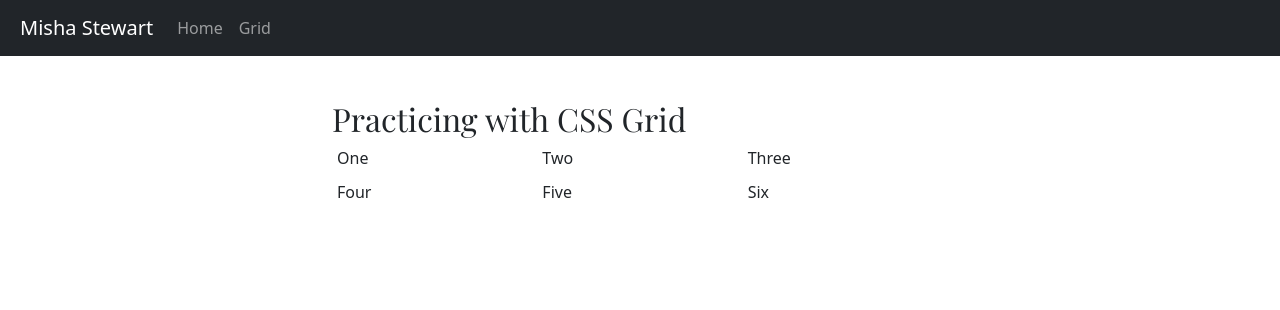
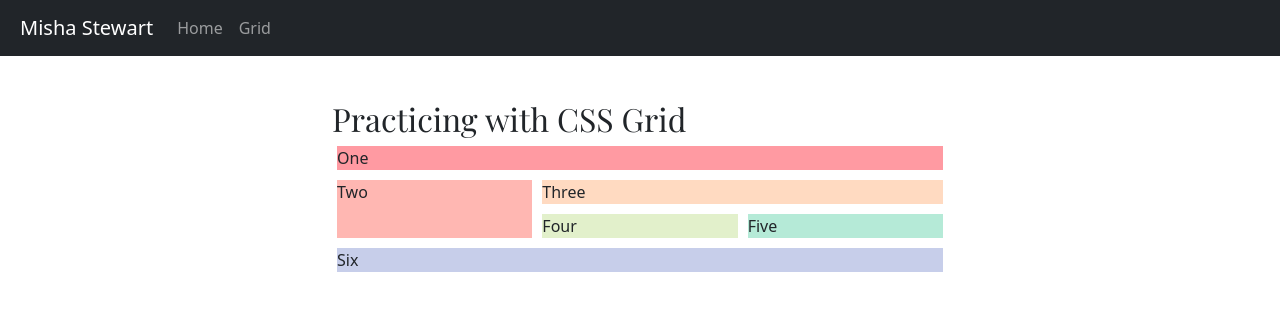
Before and after one commit to paper-pigeon/paper-pigeon.github.io, a plain HTML site: page grid.html in a window 1280 px wide. Drawn offline with nearby package versions, Linux system fonts and the light colour scheme.

Commit message:
Update styles.css -- Change IDs to classes

```diff
--- a/css/styles.css
+++ b/css/styles.css
@@ -65,27 +65,27 @@ img.dibley {
 }
 
 /*box# id = style inside individual / specific grid items*/
-#box1{
+.box1{
     grid-column: 1 / span 3;
     grid-row: 1 / 3;
     background-color: #FF9AA2;
 }
-#box2{
+.box2{
     grid-column: 1;
     grid-row: 3 / span 2;
     background-color: #FFB7B2;
 }
-#box3{
+.box3{
     background-color: #FFDAC1;
     grid-column: 2 / span 2;
 }
-#box4{
+.box4{
     background-color: #E2F0CB;
 }
-#box5{
+.box5{
     background-color: #B5EAD7;
 }
-#box6{
+.box6{
     background-color: #C7CEEA;
     grid-column: 1 / span 3;
 }
```
